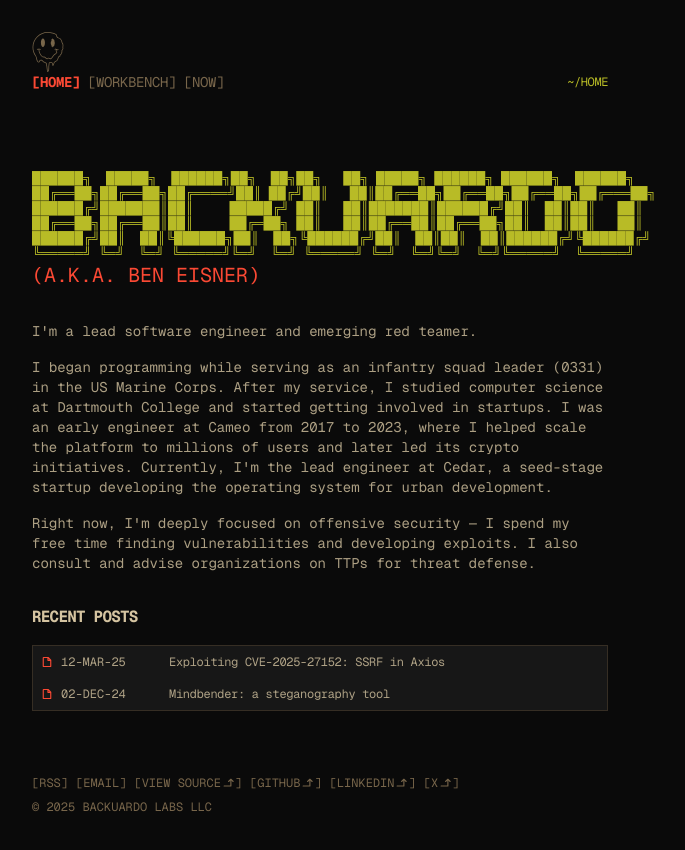
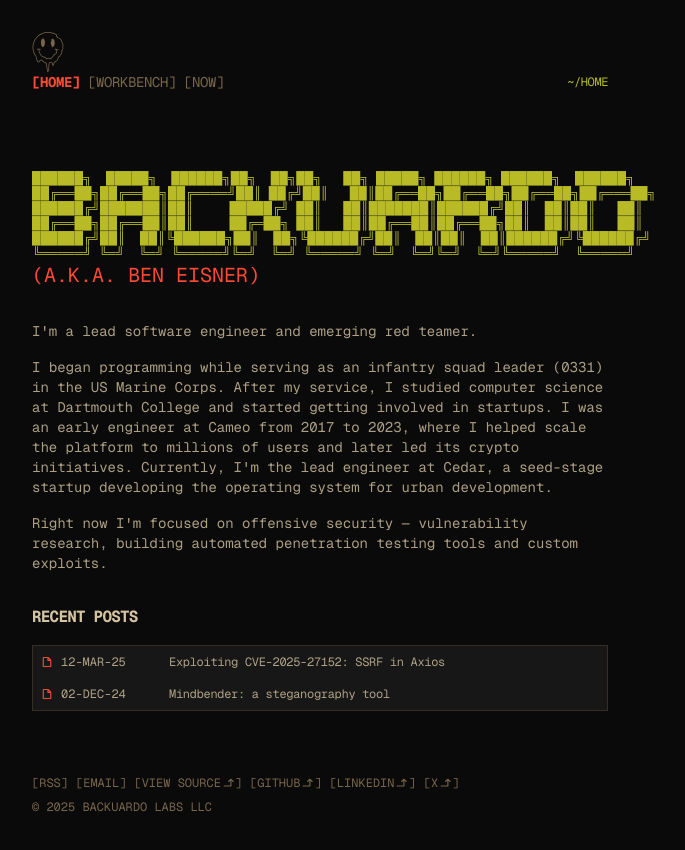
Before and after one commit to backuardo/website, a Next.js app: page / in a window 1280 px wide. Shown: the top 850 px of the page, without its empty margins (320-1005 px from the left). Built offline with nearby package versions, Linux system fonts and the light colour scheme.

Commit message:
copy updates

```diff
--- a/app/now/page.tsx
+++ b/app/now/page.tsx
@@ -8,25 +8,21 @@ export const metadata = {
 const markdownContent = `
   This is my [/now](https://nownownow.com/about) page, updated ~monthly.
 
-  *Last updated: 18-MAR-2025*
+  *Last updated: 18-APR-2025*
 
   ### 1. Exploit proofs-of-concept
-  Last week, I [kicked off a series of exploit posts](https://beneisner.io/workbench/exploiting-cve-2025-27152) &mdash; picking an interesting CVE, building a self-contained proof-of-concept, and writing about it.
-  Over the next ~two weeks, I'll be working on two more of these posts based on recent CVEs that caught my eye.
+  Last month, I [kicked off a series of exploit posts](https://beneisner.io/workbench/exploiting-cve-2025-27152) &mdash; picking an interesting CVE, building a self-contained proof-of-concept, and writing about it.
+  Over the next few weeks, I'll be working on more of these posts based on recent CVEs that caught my eye.
 
-  ### 2. RTFM and being intentional with LLM
+  ### 2. RTFM and being intentional with LLMs
   _"Desirable difficulty"_, a term coined by psychologist Robert Bjork, suggests that learning is more effective when it involves some level of challenge or effort.
   I've noticed myself RTFM less, and asking an LLM for assistance on scripting/coding tasks more over the last few months.
   While this is efficient, I feel like I've been missing out on some of the cognitive load that leads to _actual_ learning.
 
   Lately, I've become more intentional about when, why, and how I reference an LLM for such tasks, vs. consulting the documentation.
 
-  ### 3. Bash refresh
-  Tied to my RTFM vs. LLM shift, I realized my Bash scripting was getting rusty (which pains me).
-  This month I've been refreshing and leveling-up my Bash skills &mdash; writing recon and exploit scripts during CTF challenges (vs. having an LLM do it for me).
-
-  ### 4. Road to CPTS and OSCP
-  I'm a few months into preparing for CPTS (Certified Penetration Testing Specialist) and OSCP (Offensive Security Certified Professional), and the grind continues.
+  ### 3. CPTS and OSCP prep
+  I'm a few months into preparing for CPTS (Certified Penetration Testing Specialist) and OSCP (Offensive Security Certified Professional).
 `;
 
 export default function Page() {
@@ -35,7 +31,7 @@ export default function Page() {
       <h1 className="mb-8 text-2xl font-bold tracking-tighter uppercase">
         Now{" "}
         <span className="font-normal text-gruvbox-lime text-sm md:text-2xl">
-          (18-MAR-25)
+          (18-APR-25)
         </span>
       </h1>
       <article className="prose">
--- a/app/page.tsx
+++ b/app/page.tsx
@@ -33,9 +33,9 @@ export default function Page() {
         developing the operating system for urban development.
       </p>
       <p className="mb-4 text-sm">
-        Right now, I'm deeply focused on offensive security &mdash; I spend my
-        free time finding vulnerabilities and developing exploits. I also
-        consult and advise organizations on TTPs for threat defense.
+        Right now I'm focused on offensive security &mdash; vulnerability
+        research, building automated penetration testing tools and custom
+        exploits.
       </p>
       <div className="my-8">
         <Posts />
```
